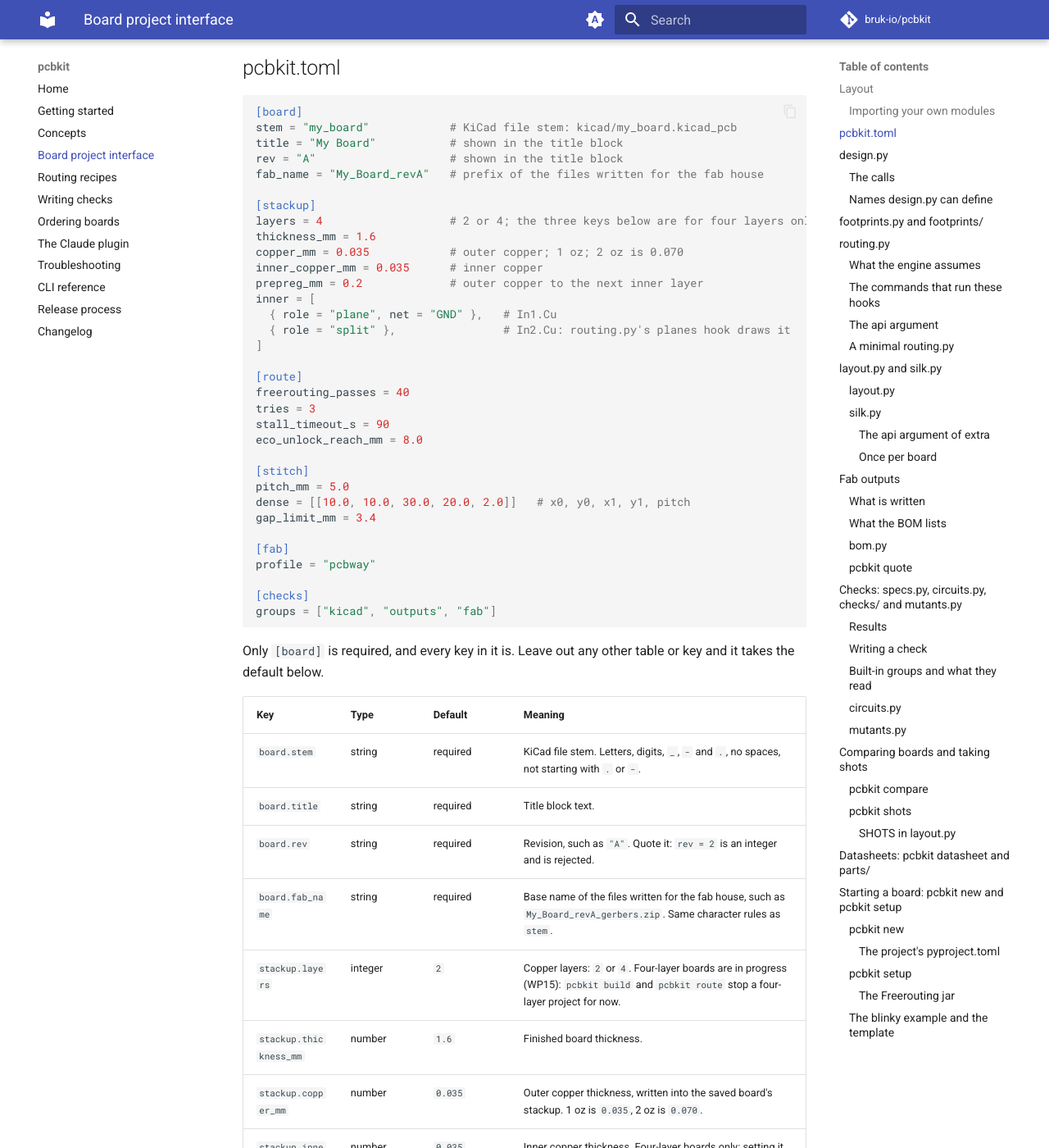
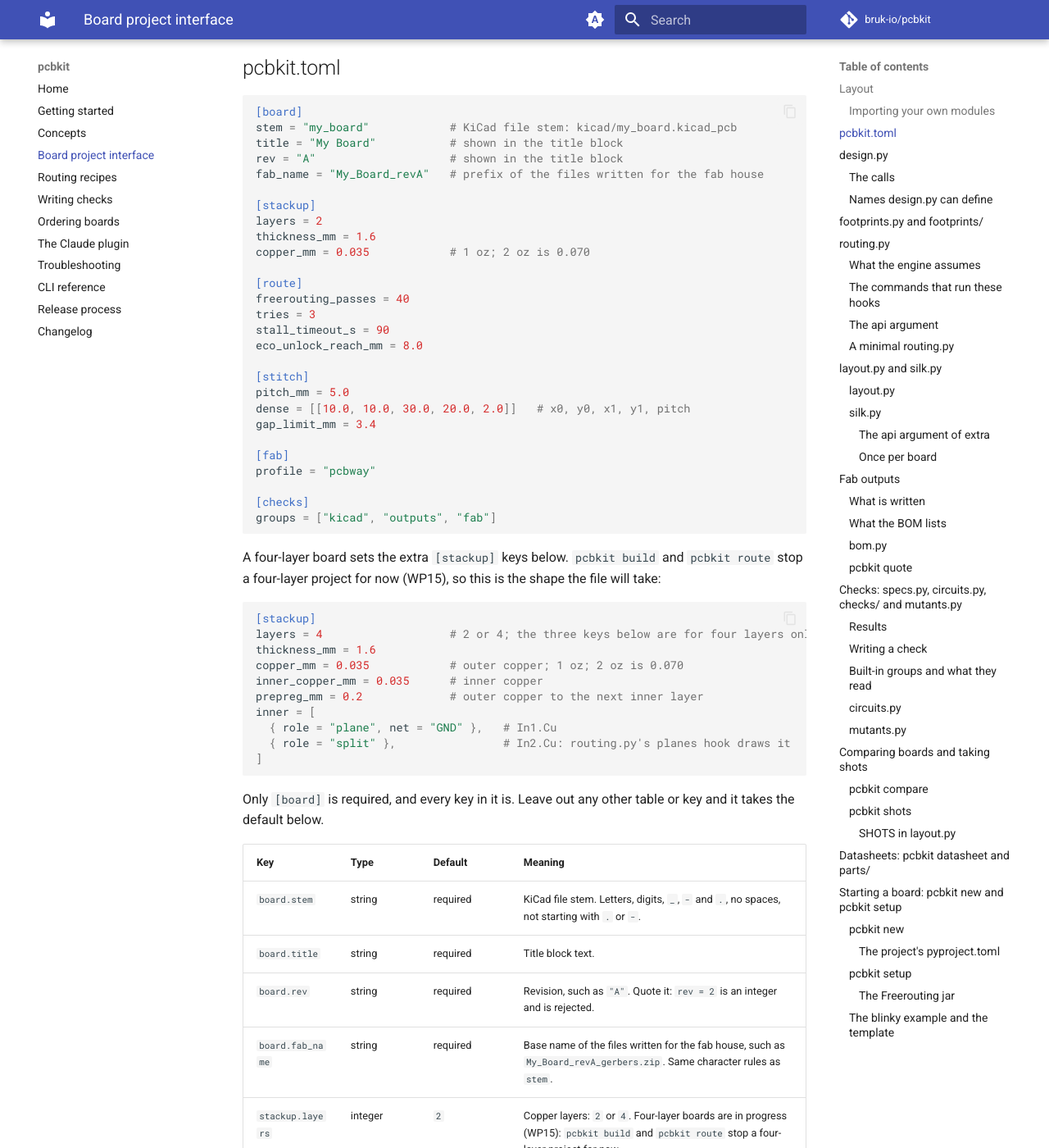
Before and after one commit to bruk-io/pcbkit, an MkDocs documentation site: the page built from docs/project-interface.md, in a window 1280 px wide and 1400 px high, scrolled down 1210 px. Shown: the whole window at 82% size. Built offline with MkDocs 1.6.1 and Material for MkDocs 9.7.7, drawn with Linux system fonts in a browser that asks for light colours; comment, search, counter and statistics services are not loaded; the version menu is left out.

Commit message:
WP15 slice 1: keep the docs example two-layer and add a four-layer [stackup] example
The reference example had become a four-layer board that pcbkit build refuses and that differs from the template. Restore the two-layer example and add a labelled four-layer [stackup] example. The docs test now parses each example and requires the two together to show every schema key; the plan notes the test change under slice 1.

Co-Authored-By: Claude Sonnet 5.5 <noreply@anthropic.com>
Claude-Session: https://claude.ai/code/session_01THvm9tvPWHJYgds7ZBy65b

````diff
--- a/docs/project-interface.md
+++ b/docs/project-interface.md
@@ -84,6 +78,22 @@ profile = "pcbway"
 
 [checks]
 groups = ["kicad", "outputs", "fab"]
+```
+
+A four-layer board sets the extra `[stackup]` keys below. `pcbkit build` and `pcbkit route`
+stop a four-layer project for now (WP15), so this is the shape the file will take:
+
+```toml
+[stackup]
+layers = 4                   # 2 or 4; the three keys below are for four layers only
+thickness_mm = 1.6
+copper_mm = 0.035            # outer copper; 1 oz; 2 oz is 0.070
+inner_copper_mm = 0.035      # inner copper
+prepreg_mm = 0.2             # outer copper to the next inner layer
+inner = [
+  { role = "plane", net = "GND" },   # In1.Cu
+  { role = "split" },                # In2.Cu: routing.py's planes hook draws it
+]
 ```
 
 Only `[board]` is required, and every key in it is. Leave out any other table or key and
````
Also changed, not shown: other parts of docs/project-interface.md (+2 -8 lines), plans/wp15-four-layer.md (+7 -2 lines), 1 other file.
